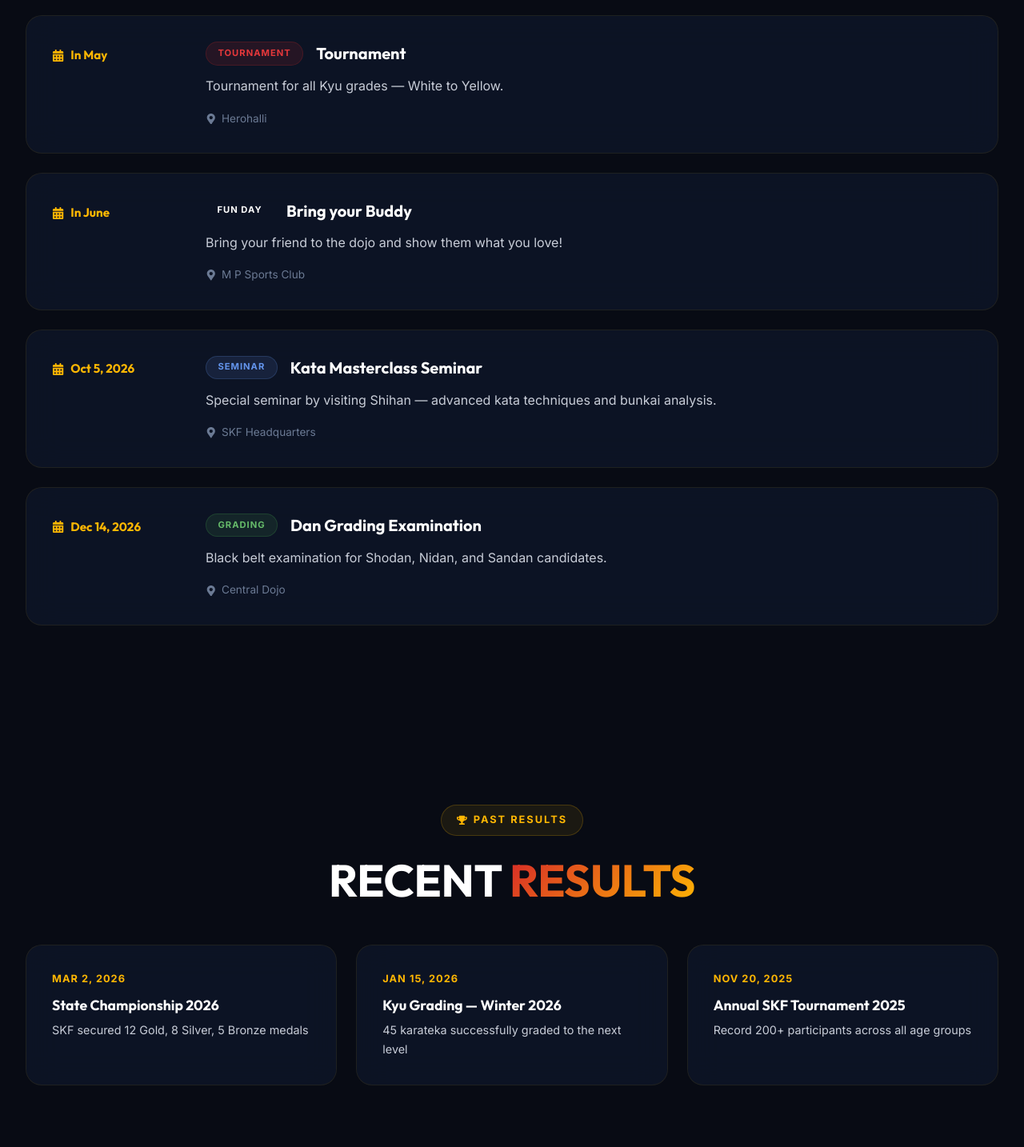
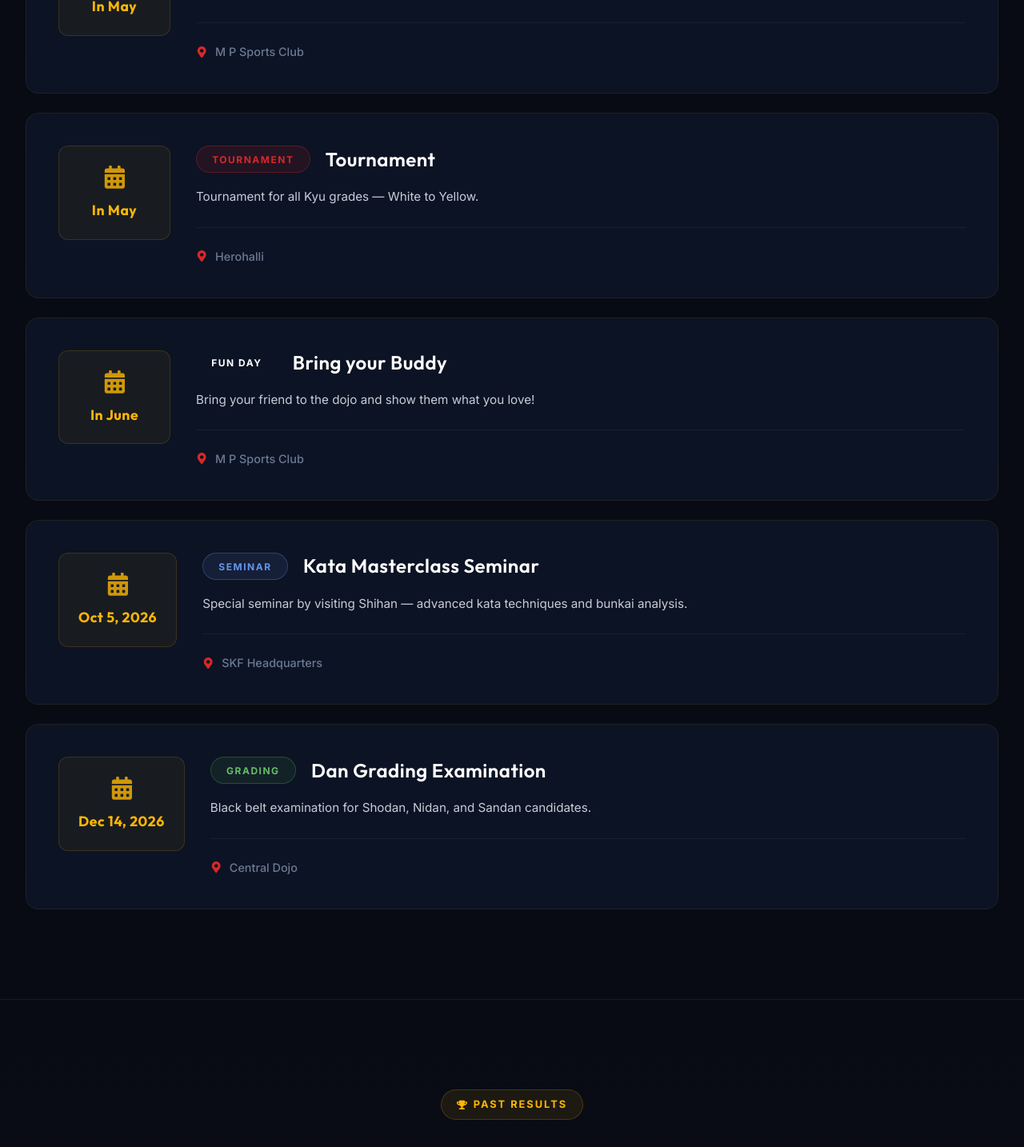
Before and after one commit to skfkarate/SKF-Karate, a Next.js app: page /events in a window 1280 px wide. Shown: the part 900-2334 px from the top of the page at 80% size. Built offline with nearby package versions, Linux system fonts and the light colour scheme.

Commit message:
feat: gallery masonry rebuild and events page glassmorphism overhaul

```diff
--- a/app/events/events.css
+++ b/app/events/events.css
@@ -1,27 +1,84 @@
+/* ===== EVENTS PAGE SPECIFIC STYLES ===== */
+
 .events__list {
     display: flex;
     flex-direction: column;
     gap: 1.5rem;
+    position: relative;
+    z-index: 2;
 }
 
+/* ===== EVENT CARD ===== */
 .event-card {
     display: flex;
     gap: 2rem;
-    padding: 2rem;
+    padding: 2.5rem;
     align-items: flex-start;
+    background: var(--bg-card);
+    border: 1px solid var(--border-subtle);
+    border-radius: 16px;
+    transition: all 0.4s cubic-bezier(0.165, 0.84, 0.44, 1);
+    position: relative;
+    overflow: hidden;
+}
+
+.event-card::before {
+    content: '';
+    position: absolute;
+    top: 0;
+    left: -100%;
+    width: 50%;
+    height: 100%;
+    background: linear-gradient(to right, transparent, rgba(255, 255, 255, 0.03), transparent);
+    transform: skewX(-20deg);
+    transition: all 0.7s ease;
+}
+
+.event-card:hover {
+    transform: translateY(-5px);
+    border-color: rgba(220, 38, 38, 0.3);
+    box-shadow: 0 20px 40px rgba(0, 0, 0, 0.4), 0 0 20px rgba(220, 38, 38, 0.1);
+}
+
+.event-card:hover::before {
+    left: 200%;
 }
 
 .event-card__date {
     display: flex;
+    flex-direction: column;
     align-items: center;
+    justify-content: center;
     gap: 0.5rem;
     color: var(--gold);
     font-weight: 700;
     font-family: var(--font-heading);
-    white-space: nowrap;
-    min-width: 160px;
-    font-size: 0.95rem;
-    padding-top: 0.3rem;
+    min-width: 140px;
+    padding: 1.5rem;
+    background: rgba(255, 183, 3, 0.05);
+    border-radius: 12px;
+    border: 1px solid rgba(255, 183, 3, 0.15);
+    text-align: center;
+    transition: all 0.3s ease;
+}
+
+.event-card__date svg {
+    font-size: 1.8rem;
+    margin-bottom: 0.5rem;
+    opacity: 0.8;
+}
+
+.event-card__date span {
+    font-size: 1.1rem;
+    letter-spacing: 0.5px;
+    line-height: 1.3;
+}
+
+.event-card:hover .event-card__date {
+    background: rgba(255, 183, 3, 0.1);
+    border-color: rgba(255, 183, 3, 0.4);
+    box-shadow: 0 0 15px rgba(255, 183, 3, 0.2);
+    transform: scale(1.05);
 }
 
 .event-card__body {
@@ -31,141 +88,275 @@
 .event-card__top {
     display: flex;
     align-items: center;
-    gap: 1rem;
-    margin-bottom: 0.8rem;
+    gap: 1.2rem;
+    margin-bottom: 1rem;
     flex-wrap: wrap;
 }
 
 .event-card__top h3 {
-    font-size: 1.25rem;
+    font-size: 1.5rem;
+    margin: 0;
+    font-weight: 600;
+    color: var(--text-white);
+    letter-spacing: 0.5px;
 }
 
 .event-card__body p {
     color: var(--text-light);
-    line-height: 1.7;
-    margin-bottom: 1rem;
+    line-height: 1.8;
+    margin-bottom: 1.5rem;
+    font-size: 0.95rem;
 }
 
 .event-card__meta {
     display: flex;
     align-items: center;
-    gap: 1.5rem;
+    gap: 2rem;
     flex-wrap: wrap;
+    padding-top: 1.5rem;
+    border-top: 1px solid rgba(255, 255, 255, 0.05);
 }
 
 .event-card__meta span {
     display: flex;
     align-items: center;
-    gap: 0.4rem;
+    gap: 0.6rem;
     color: var(--text-muted);
-    font-size: 0.85rem;
+    font-size: 0.9rem;
+    font-weight: 500;
+}
+
+.event-card__meta svg {
+    color: var(--crimson);
 }
 
 .event-badge {
-    padding: 0.3rem 0.9rem;
+    padding: 0.4rem 1.2rem;
     border-radius: 50px;
-    font-size: 0.7rem;
+    font-size: 0.75rem;
     font-weight: 700;
     text-transform: uppercase;
-    letter-spacing: 1px;
+    letter-spacing: 1.5px;
 }
 
+/* Badge Variations */
 .badge--camp {
-    background: rgba(255, 183, 3, 0.12);
+    background: rgba(255, 183, 3, 0.1);
     color: var(--gold);
-    border: 1px solid rgba(255, 183, 3, 0.2);
+    border: 1px solid rgba(255, 183, 3, 0.3);
 }
 
 .badge--grading {
-    background: rgba(76, 175, 80, 0.12);
+    background: rgba(76, 175, 80, 0.1);
     color: #66bb6a;
-    border: 1px solid rgba(76, 175, 80, 0.2);
+    border: 1px solid rgba(76, 175, 80, 0.3);
 }
 
 .badge--tournament {
-    background: rgba(214, 40, 40, 0.12);
-    color: var(--crimson-light);
-    border: 1px solid rgba(214, 40, 40, 0.2);
+    background: rgba(220, 38, 38, 0.1);
+    color: var(--crimson);
+    border: 1px solid rgba(220, 38, 38, 0.3);
 }
 
 .badge--seminar {
-    background: rgba(100, 149, 237, 0.12);
+    background: rgba(100, 149, 237, 0.1);
     color: #6495ed;
-    border: 1px solid rgba(100, 149, 237, 0.2);
+    border: 1px solid rgba(100, 149, 237, 0.3);
 }
 
-.btn-sm {
-    padding: 0.5rem 1.2rem;
-    font-size: 0.72rem;
+.badge--funday {
+    background: rgba(156, 39, 176, 0.1);
+    color: #ce93d8;
+    border: 1px solid rgba(156, 39, 176, 0.3);
+}
+
+/* Event Buttons */
+.event-card .btn-sm {
+    margin-left: auto; /* Pushes button to the right */
+    padding: 0.6rem 1.5rem;
+    font-size: 0.8rem;
+    background: rgba(220, 38, 38, 0.1);
+    color: var(--crimson);
+    border: 1px solid var(--crimson);
+}
+
+.event-card .btn-sm:hover {
+    background: var(--crimson);
+    color: white;
+    box-shadow: 0 4px 15px rgba(220, 38, 38, 0.4);
+}
+
+/* ===== PAST EVENTS SECTION ===== */
+.past-events {
+    position: relative;
+    background: linear-gradient(to bottom, transparent, rgba(220, 38, 38, 0.03));
+    border-top: 1px solid rgba(255, 255, 255, 0.05);
 }
 
 .past__header {
     text-align: center;
-    margin-bottom: 3rem;
+    margin-bottom: 4rem;
 }
 
 .past__grid {
     display: grid;
     grid-template-columns: repeat(3, 1fr);
-    gap: 1.5rem;
+    gap: 2rem;
+    position: relative;
+    z-index: 2;
 }
 
 .past-card {
-    padding: 2rem;
+    padding: 2.5rem;
+    background: var(--bg-card);
+    border: 1px solid var(--border-subtle);
+    border-radius: 16px;
+    transition: all 0.3s ease;
+    text-align: center;
+    display: flex;
+    flex-direction: column;
+    align-items: center;
+}
+
+.past-card:hover {
+    transform: translateY(-5px);
+    border-color: rgba(255, 183, 3, 0.3);
+    box-shadow: 0 15px 30px rgba(0, 0, 0, 0.3), 0 0 20px rgba(255, 183, 3, 0.05);
+}
+
+.past-card__icon {
+    font-size: 2.5rem;
+    color: var(--gold);
+    margin-bottom: 1.5rem;
+    opacity: 0.9;
 }
 
 .past-card__date {
-    display: block;
-    color: var(--gold);
+    display: inline-block;
+    color: var(--text-muted);
     font-size: 0.8rem;
     font-weight: 700;
     text-transform: uppercase;
-    letter-spacing: 1px;
-    margin-bottom: 0.8rem;
+    letter-spacing: 2px;
+    margin-bottom: 1rem;
+    padding: 0.3rem 1rem;
+    background: rgba(255, 255, 255, 0.05);
+    border-radius: 50px;
 }
 
 .past-card h3 {
-    font-size: 1.1rem;
-    margin-bottom: 0.5rem;
+    font-size: 1.25rem;
+    margin-bottom: 1rem;
+    color: var(--text-white);
+    line-height: 1.4;
 }
 
 .past-card p {
     color: var(--text-light);
-    font-size: 0.9rem;
+    font-size: 0.95rem;
     line-height: 1.7;
+    margin: 0;
+}
+
+/* ===== EXTREME RESPONSIVENESS ===== */
+
+@media (max-width: 1024px) {
+    .event-card {
+        padding: 2rem;
+        gap: 1.5rem;
+    }
+    .past__grid {
+        gap: 1.5rem;
+    }
+}
+
+@media (max-width: 900px) {
+    .past__grid {
+        grid-template-columns: repeat(2, 1fr);
+    }
 }
 
 @media (max-width: 768px) {
     .event-card {
         flex-direction: column;
-        gap: 1rem;
+        gap: 1.5rem;
+        padding: 1.5rem;
     }
 
     .event-card__date {
-        min-width: 0;
+        flex-direction: row;
+        width: 100%;
+        padding: 1rem;
+        justify-content: flex-start;
+    }
+
+    .event-card__date svg {
+        margin-bottom: 0;
+        margin-right: 0.5rem;
+    }
+
+    .event-card__top {
+        flex-direction: column;
+        align-items: flex-start;
+        gap: 0.8rem;
+    }
+
+    .event-card .btn-sm {
+        margin-left: 0;
+    }
+
+    .event-card__meta {
+        flex-direction: column;
+        align-items: flex-start;
+        gap: 1rem;
     }
 
     .past__grid {
         grid-template-columns: 1fr;
     }
+
+    .past-card {
+        padding: 2rem;
+    }
 }
 
 @media (max-width: 480px) {
+    .events__list {
+        gap: 1.2rem;
+    }
+
     .event-card {
-        padding: 1.5rem;
+        padding: 1.25rem;
+        border-radius: 12px;
+    }
+
+    .event-card__date {
+        padding: 0.8rem 1rem;
+    }
+
+    .event-card__date span {
+        font-size: 1rem;
     }
 
     .event-card__top h3 {
-        font-size: 1.15rem;
+        font-size: 1.25rem;
     }
 
-    .event-card__meta {
-        flex-direction: column;
-        align-items: flex-start;
-        gap: 0.8rem;
+    .event-card__body p {
+        font-size: 0.9rem;
+    }
+
+    .event-card .btn-sm {
+        width: 100%;
+        text-align: center;
+        justify-content: center;
     }
 
     .past-card {
         padding: 1.5rem;
     }
+
+    .past-card h3 {
+        font-size: 1.15rem;
+    }
 }
```
Also changed, not shown: app/gallery/gallery.css (+152 -109 lines), app/gallery/page.js (+43 -61 lines).
